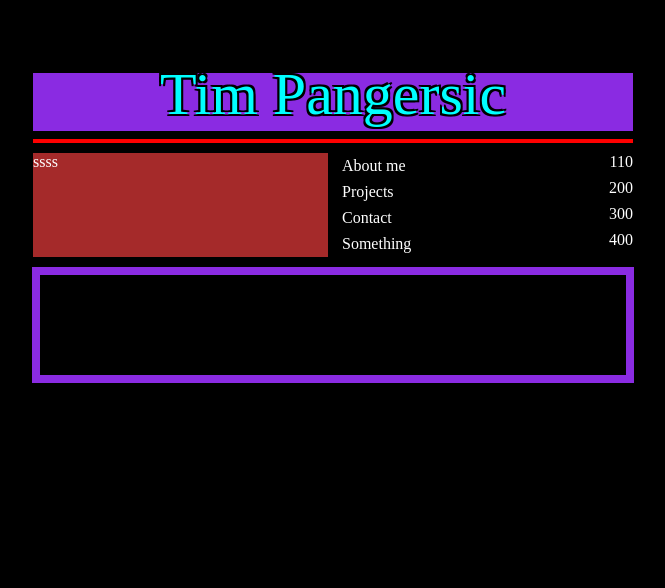
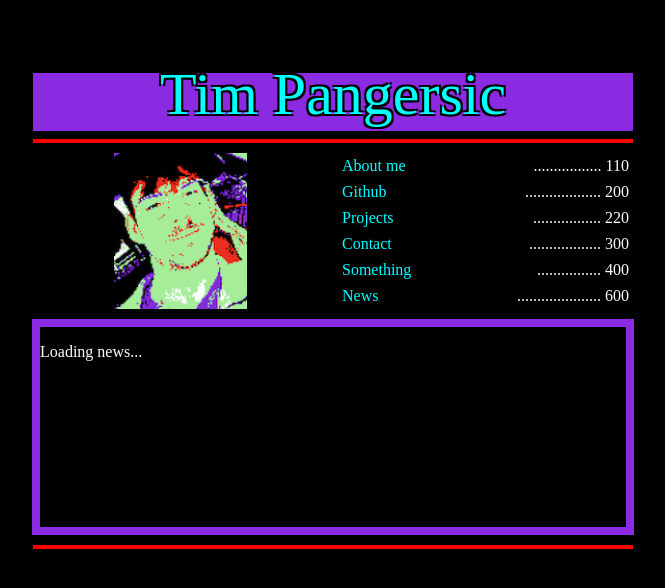
Before and after one commit to Tiimie1/Portfolio-website, a React (Create React App) app: page / in a window 1280 px wide. Shown: the top 588 px of the page, without its empty margins (307-972 px from the left). Built offline with nearby package versions, Linux system fonts and the light colour scheme.

Commit message:
good progress

```diff
--- a/package.json
+++ b/package.json
@@ -10,8 +10,10 @@
     "@types/node": "^16.18.16",
     "@types/react": "^18.0.28",
     "@types/react-dom": "^18.0.11",
+    "axios": "^1.3.4",
     "react": "^18.2.0",
     "react-dom": "^18.2.0",
+    "react-router-dom": "^6.9.0",
     "react-scripts": "5.0.1",
     "typescript": "^4.9.5",
     "web-vitals": "^2.1.4"
--- a/src/App.tsx
+++ b/src/App.tsx
@@ -1,5 +1,4 @@
 import React from "react";
-import logo from "./logo.svg";
 import "./App.css";
 import Appbar from "./components/layout/Appbar";
 import HomePage from "./pages/homePage/HomePage";
--- a/src/components/NavigationItems.tsx
+++ b/src/components/NavigationItems.tsx
@@ -4,8 +4,12 @@ export const NavigationItems = [
     number: "110",
   },
   {
+    text: "Github",
+    number: "200",
+  },
+  {
     text: "Projects",
-    number: "200",
+    number: "220",
   },
   {
     text: "Contact",
@@ -15,4 +19,8 @@ export const NavigationItems = [
     text: "Something",
     number: "400",
   },
+  {
+    text: "News",
+    number: "600",
+  },
 ];
--- a/src/components/navigateButton/NavigateButton.css
+++ b/src/components/navigateButton/NavigateButton.css
@@ -2,3 +2,7 @@
   display: flex;
   justify-content: space-between;
 }
+
+.navText {
+  color: aqua;
+}
--- a/src/components/navigateButton/NavigateButton.tsx
+++ b/src/components/navigateButton/NavigateButton.tsx
@@ -4,8 +4,12 @@ import "./NavigateButton.css";
 const NavigateButton = ({ text, number }: { text: string; number: string }) => {
   return (
     <div className="textContainer">
-      <p style={{ margin: 0, padding: 4 }}>{text}</p>
-      <p style={{ margin: 0, padding: 0 }}>{number}</p>
+      <p className="navText" style={{ margin: 0, padding: 4 }}>
+        {text}
+      </p>
+      <p style={{ margin: 0, padding: 4 }}>
+        {".".repeat(25 - text.length) + " " + number}
+      </p>
     </div>
   );
 };
--- /dev/null
+++ b/src/components/newsComponent/News.css
@@ -0,0 +1,9 @@
+.newsTitleContainer {
+  display: flex;
+  flex-direction: row;
+  gap: 4px;
+}
+
+.newsTitle {
+  color: lightgreen;
+}
--- /dev/null
+++ b/src/components/newsComponent/News.tsx
@@ -0,0 +1,53 @@
+import React, { useEffect, useState } from "react";
+import axios from "axios";
+import "./News.css";
+
+interface NewsData {
+  title: string;
+  text: string;
+  link: string;
+}
+
+const News = () => {
+  const [news, setNews] = useState<NewsData | null>(null);
+
+  useEffect(() => {
+    axios
+      .get("http://127.0.0.1:8000/")
+      .then((response) => {
+        const newsData: NewsData = {
+          title: response.data.data.title,
+          text: response.data.data.news_text,
+          link: response.data.data.link,
+        };
+        setNews(newsData);
+      })
+      .catch((error) => {
+        console.error(error);
+      });
+  }, []);
+
+  return (
+    <>
+      {news ? (
+        <>
+          <div>
+            <div className="newsTitleContainer">
+              <p style={{ margin: 0, padding: 4 }}>610</p>
+              <p className="newsTitle" style={{ margin: 0, padding: 4 }}>
+                {news.title.toUpperCase()}
+              </p>
+            </div>
+            <p style={{ margin: 0, padding: 4 }}>
+              {news.text.substring(0, 500) + "..."}
+            </p>
+          </div>
+        </>
+      ) : (
+        <p>Loading news...</p>
+      )}
+    </>
+  );
+};
+
+export default News;
--- a/src/pages/homePage/HomePage.css
+++ b/src/pages/homePage/HomePage.css
@@ -16,7 +16,14 @@
 
 .firstContainer {
   width: 50%;
-  background-color: brown;
+  overflow: hidden;
+  display: flex;
+  justify-content: center;
+}
+
+.profileImage {
+  width: 100%;
+  height: auto;
 }
 
 .secondContainer {
@@ -33,7 +40,20 @@
 
 .displayContainer {
   background-color: black;
-  height: 100px;
+  height: 200px;
   width: 586px;
   border: 8px solid blueviolet;
 }
+
+.dividerWrapper {
+  display: flex;
+  height: 100%;
+  width: 100%;
+  justify-content: center;
+  margin-top: 10px;
+}
+.divider {
+  background-color: red;
+  width: 600px;
+  height: 4px;
+}
--- a/src/pages/homePage/HomePage.tsx
+++ b/src/pages/homePage/HomePage.tsx
@@ -2,6 +2,8 @@ import React from "react";
 import "./HomePage.css";
 import { NavigationItems } from "../../components/NavigationItems";
 import NavigateButton from "../../components/navigateButton/NavigateButton";
+import News from "../../components/newsComponent/News";
+import me from "./me.png";
 
 const listNavigationItems = NavigationItems.map((e) => {
   return <NavigateButton text={e.text} number={e.number}></NavigateButton>;
@@ -12,12 +14,19 @@ const HomePage = () => {
     <>
       <div className="main">
         <div className="container">
-          <div className="firstContainer">ssss</div>
+          <div className="firstContainer">
+            <img src={me} alt="image" />
+          </div>
           <div className="secondContainer">{listNavigationItems}</div>
         </div>
       </div>
       <div className="wrapperContainer">
-        <div className="displayContainer"></div>
+        <div className="displayContainer">
+          <News />
+        </div>
+      </div>
+      <div className="dividerWrapper">
+        <div className="divider"></div>
       </div>
     </>
   );
```
Also changed, not shown: src/pages/homePage/me.png (added), 1 other file (tests, documents, lock files or other folders).
